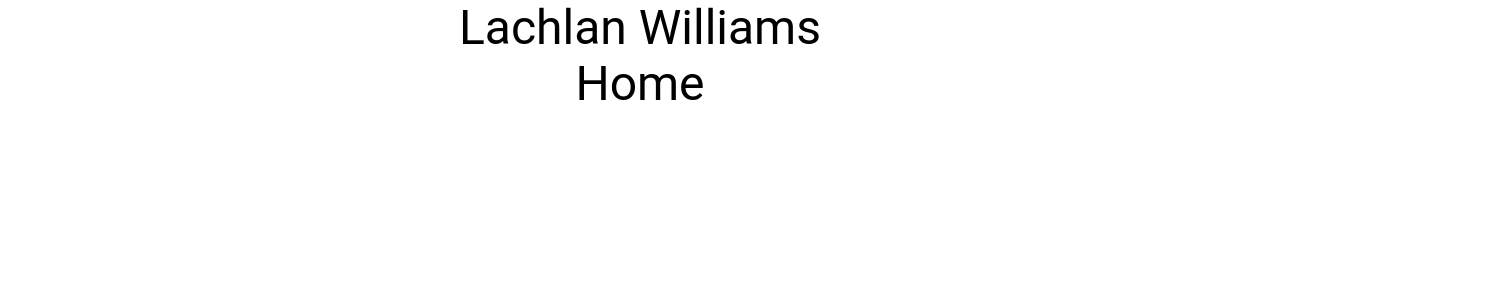
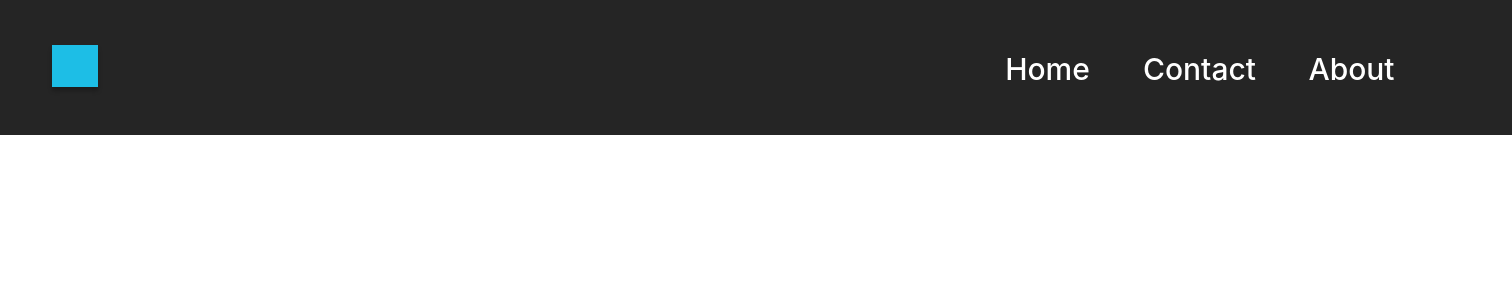
Before and after one commit to LachlanWilliams/gh-page-react, a React (Create React App) app in the folder my-website/: page / in a window 1280 px wide. Shown: the top 300 px of the page, 1512 px wide, since content can reach past the window. Built offline with nearby package versions, Linux system fonts and the light colour scheme.

Commit message:
Header changes

```diff
--- a/my-website/src/components/Home/Header.tsx
+++ b/my-website/src/components/Home/Header.tsx
@@ -5,8 +5,17 @@ import { Box, Typography } from '@mui/material';
 const Header = () => {
     return (
        <Box>
-            <Typography variant='h3'>Lachlan Williams</Typography>
-            <Typography variant='h3'>Home</Typography>
+            <div style={{width: 1512, height: 135, position: 'relative'}}>
+                <div style={{width: 1512, height: 135, left: 0, top: 0, position: 'absolute', background: '#252525'}} />
+                <div style={{width: 60, height: 60, left: 45, top: 37, position: 'absolute'}}>
+                    <div style={{width: 46, height: 41.64, left: 7.01, top: 8.36, position: 'absolute', background: '#1DBEE6', boxShadow: '0px 4px 4px rgba(0, 0, 0, 0.25)'}}></div>
+                </div>
+                <div style={{width: 397, height: 32, left: 1001, top: 51, position: 'absolute'}}>
+                    <div style={{width: 93, height: 32, left: 304, top: 0, position: 'absolute', color: 'white', fontSize: 30, fontFamily: 'Inter', fontWeight: '500', wordWrap: 'break-word'}}>About</div>
+                    <div style={{width: 93, height: 32, left: 0, top: 0, position: 'absolute', color: 'white', fontSize: 30, fontFamily: 'Inter', fontWeight: '500', wordWrap: 'break-word'}}>Home</div>
+                    <div style={{width: 119, height: 32, left: 139, top: 0, position: 'absolute', color: 'white', fontSize: 30, fontFamily: 'Inter', fontWeight: '500', wordWrap: 'break-word'}}>Contact</div>
+                </div>
+            </div>
        </Box>
     );
     }
```
